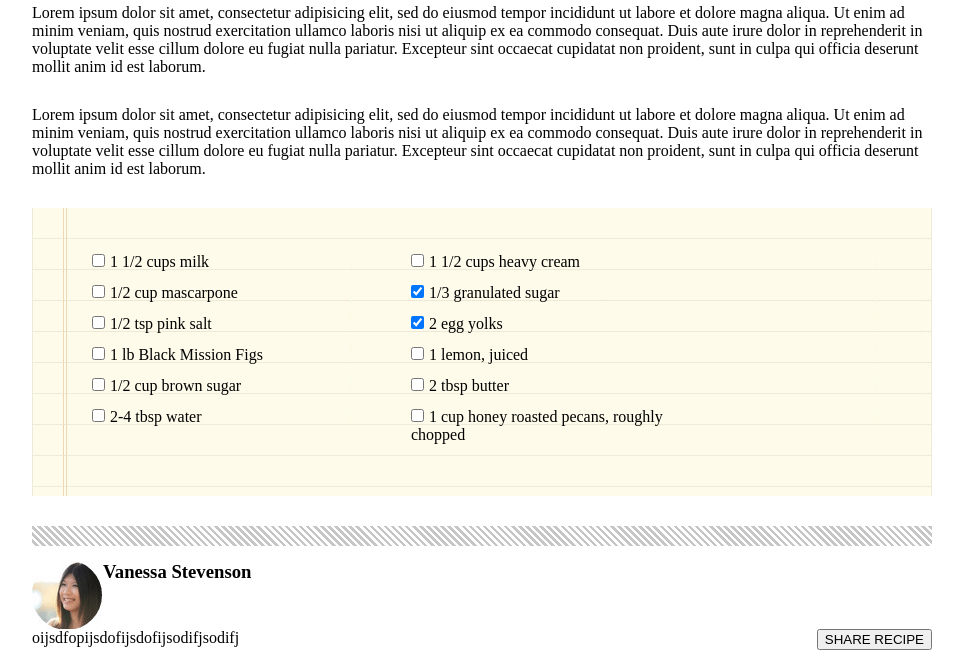
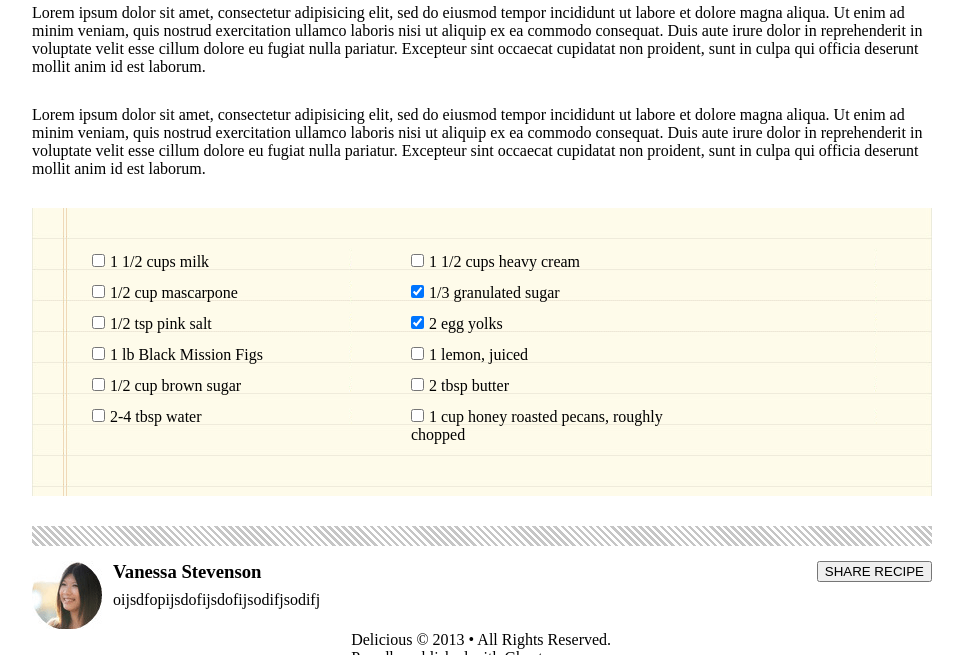
Before and after one commit to coachmullen22/chocolate-pizza, a plain HTML site: page index.html in a window 1280 px wide. Shown: the part 984-1639 px from the top of the page, without its empty margins (158-1121 px from the left). Drawn offline with Linux system fonts and the light colour scheme.

Commit message:
working on footer

```diff
--- a/index.html
+++ b/index.html
@@ -92,8 +92,10 @@
       <div></div>
       <div>
         <img src="img/van-pic.png" alt="vanessa" />
-        <h3>Vanessa Stevenson</h3>
-        <p>oijsdfopijsdofijsdofijsodifjsodifj</p>
+        <div>
+          <h3>Vanessa Stevenson</h3>
+          <p>oijsdfopijsdofijsdofijsodifjsodifj</p>
+        </div>
         <button>SHARE RECIPE</button>
       </div>
       <img src="img/small-logo.png" alt="small logo" />
--- a/style.css
+++ b/style.css
@@ -141,11 +141,15 @@ footer {
   margin: 30px auto;
 }
 
-footer h3, footer div p, footer img:first-child {
+footer img, footer img+div {
   float: left;
 }
 
-footer div p {
+footer img+div {
+  margin-left: 10px;
+}
+
+footer div div p {
   clear: left;
 }
 
@@ -157,3 +161,7 @@ footer div+img {
   display: block;
   margin: 30px auto;
 }
+
+footer h3 {
+  margin-bottom: 7.5px;
+}
```
